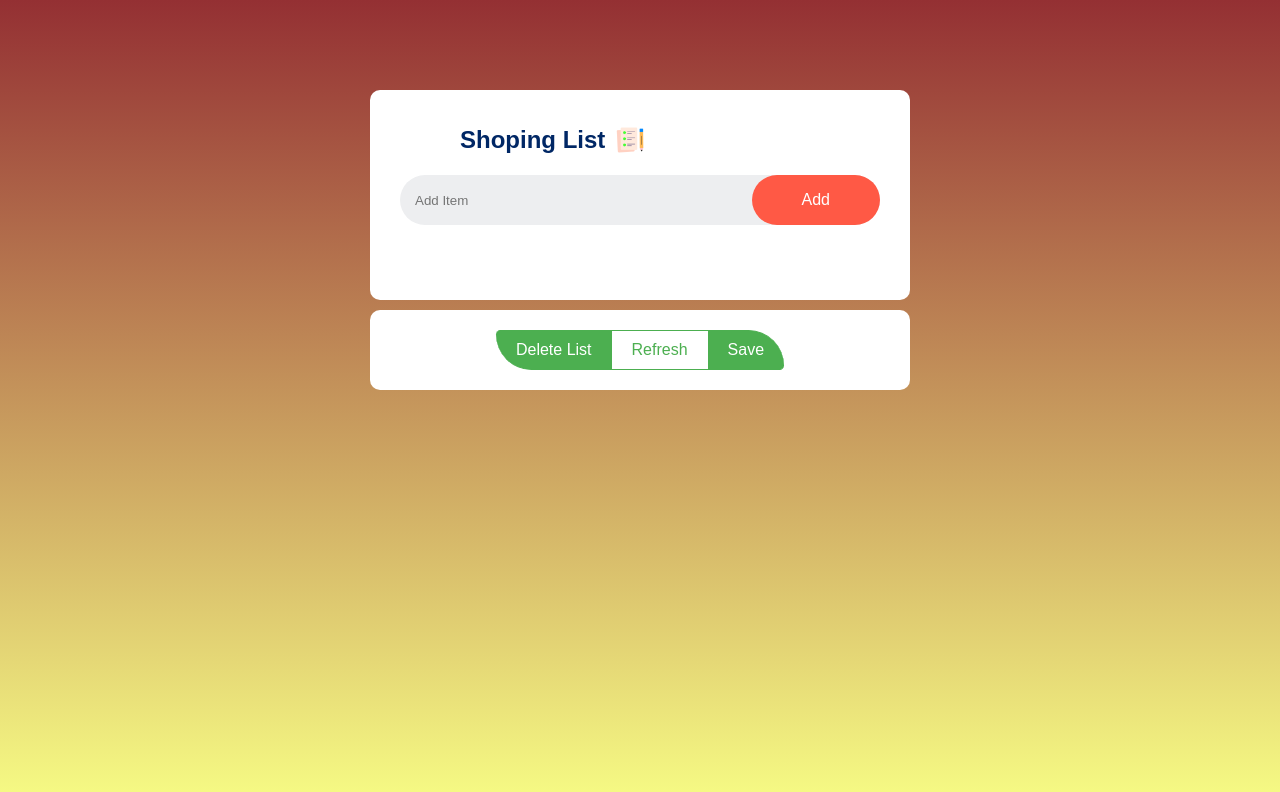
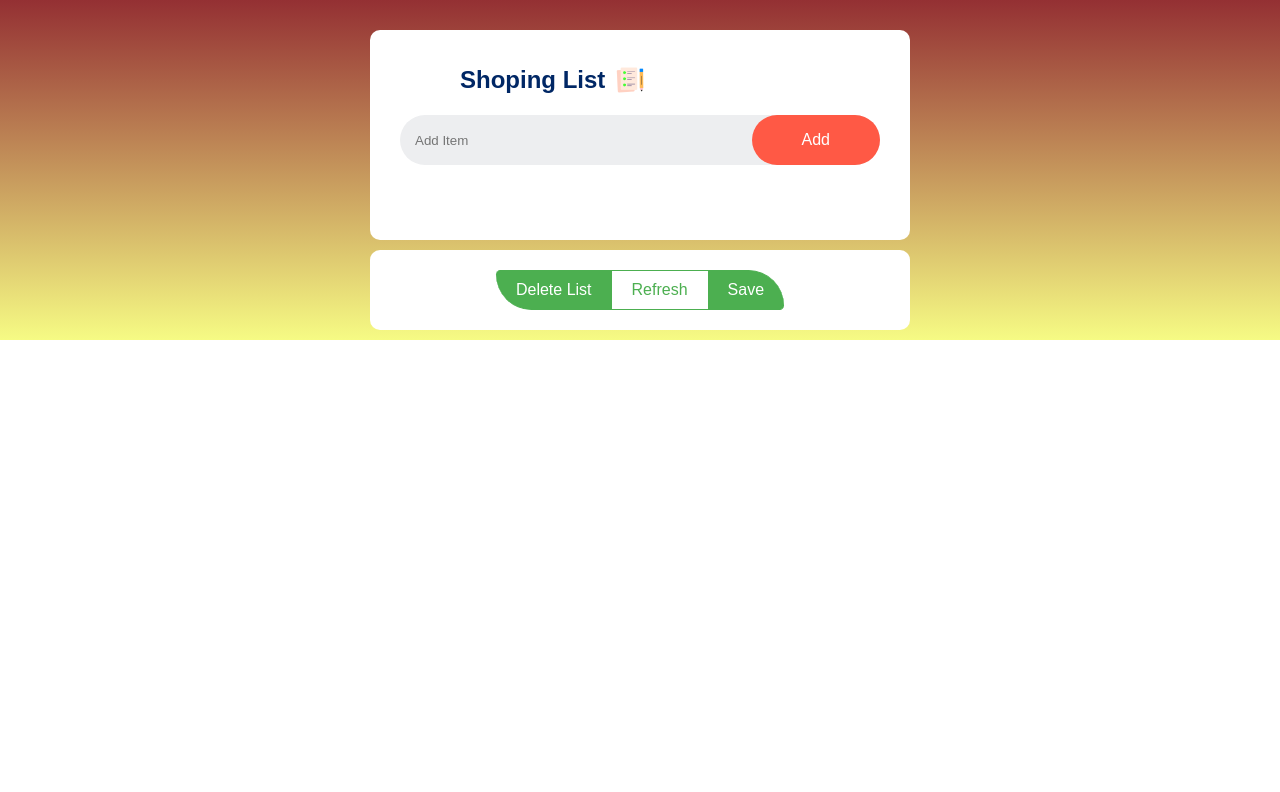
Before and after one commit to ViktorTheFirst/shopping-list, a plain HTML site: page front/index.html in a window 1280 px wide. Drawn offline with Linux system fonts and the light colour scheme; no server answers.

```diff
--- a/front/styles.css
+++ b/front/styles.css
@@ -7,7 +7,7 @@
 
 .container {
   width: 100%;
-  min-height: 100vh;
+  max-height: 90vh;
   background: linear-gradient(180deg, #943033 0%, #f6fb84 100%);
   padding: 10px;
 }
@@ -16,7 +16,7 @@
   width: 100%;
   max-width: 540px;
   background-color: #fff;
-  margin: 80px auto 10px;
+  margin: 20px auto 10px;
   padding: 35px 30px 50px;
   border-radius: 10px;
 }
```
